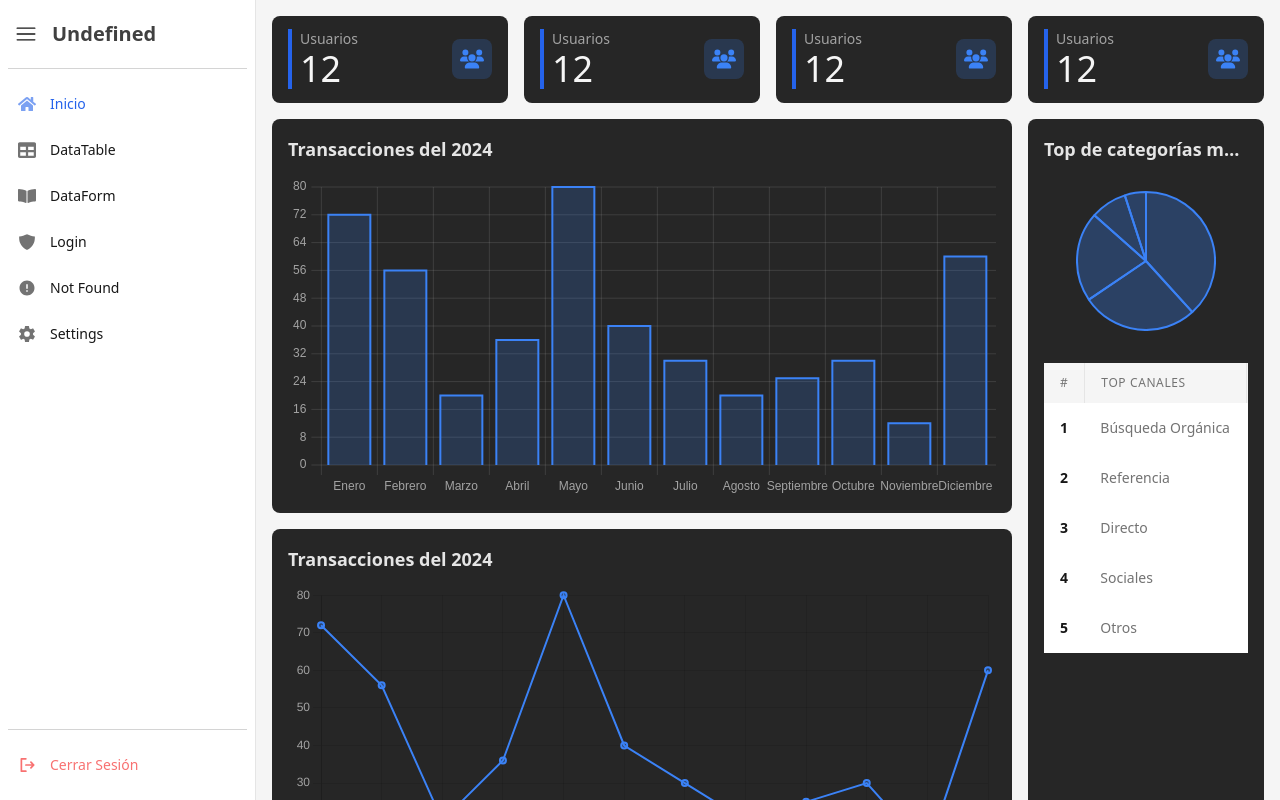
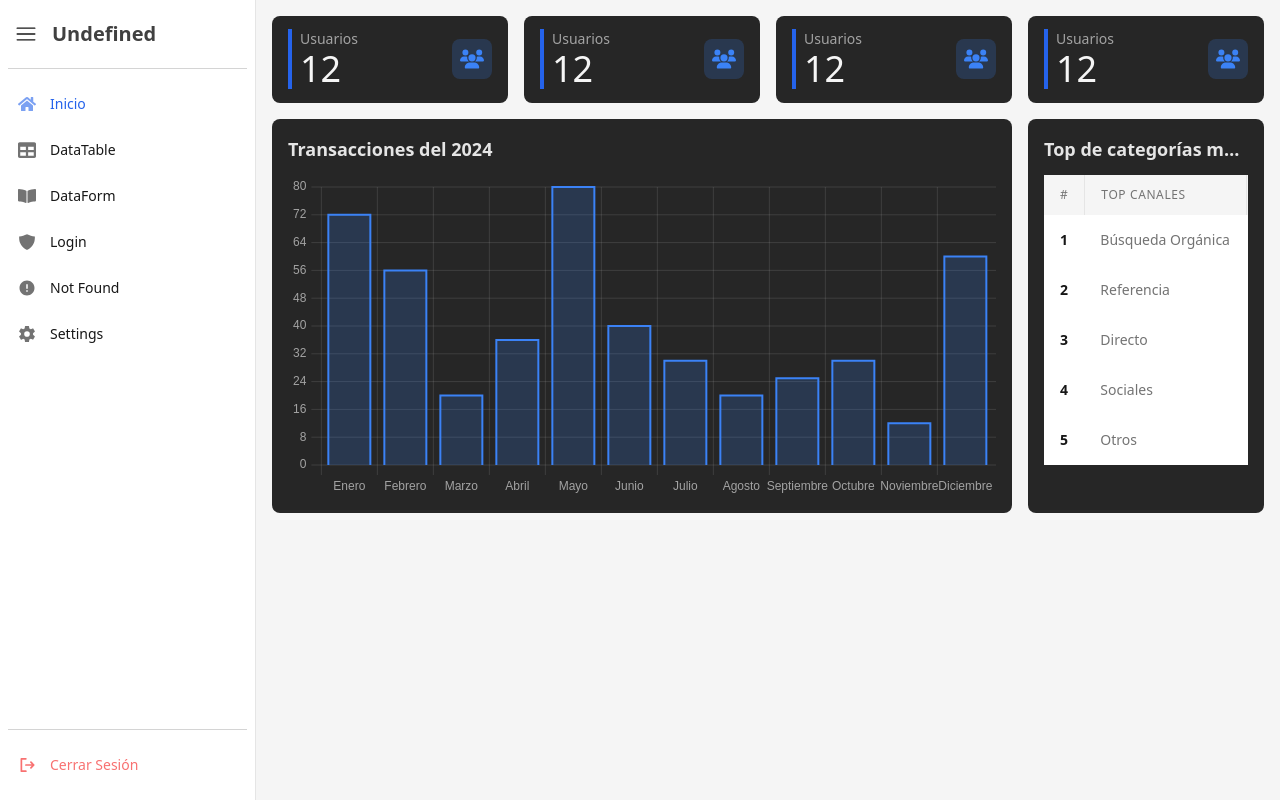
Before and after one commit to juniorencode/undefined-core, a React (Vite) app: page / in a window 1280 px wide. Built offline with nearby package versions, Linux system fonts and the light colour scheme.

Commit message:
refactor: remove chart.js

```diff
--- a/lib/components/BarStatBadge/index.jsx
+++ /dev/null
@@ -1,93 +0,0 @@
-import PropTypes from 'prop-types';
-import { Bar } from 'react-chartjs-2';
-import {
-  Chart as ChartJS,
-  CategoryScale,
-  LinearScale,
-  PointElement,
-  BarElement,
-  Title,
-  Tooltip,
-  Legend,
-  Filler
-} from 'chart.js';
-import {
-  primaryColors,
-  secondaryColors
-} from '../../utilities/color.utilities';
-import { cn } from '../../utilities/styles.utilities';
-import { tile } from '../../utilities/config.utilities';
-import { mergeObjectDeep } from '../../utilities/utils.utilities';
-
-ChartJS.register(
-  CategoryScale,
-  LinearScale,
-  PointElement,
-  BarElement,
-  Title,
-  Tooltip,
-  Legend,
-  Filler
-);
-
-export const BarStatBadge = ({
-  className,
-  title,
-  data,
-  options,
-  height = 1
-}) => {
-  const accentColor = primaryColors[localStorage.getItem('accent') || 'blue'];
-  const baseColor =
-    secondaryColors[localStorage.getItem('base') || 'neutral']['400'];
-  const defaultData = {
-    datasets: [
-      {
-        borderWidth: 2,
-        borderColor: `rgba(${accentColor['500']} / 1)`,
-        backgroundColor: `rgba(${accentColor['500']} / 0.3)`,
-        hoverBackgroundColor: `rgba(${accentColor['500']} / 0.5)`
-      }
-    ]
-  };
-  const defaultOptions = {
-    maintainAspectRatio: false,
-    responsive: true,
-    animation: true,
-    scales: {
-      x: {
-        ticks: {
-          color: `rgb(${baseColor})`
-        }
-      },
-      y: { ticks: { color: `rgb(${baseColor})` } }
-    }
-  };
-
-  return (
-    <div
-      className={cn('p-4 rounded-lg bg-secondary-800', className)}
-      style={{ height: tile * height + 16 * (height - 1) + 'px' }}
-    >
-      {title && (
-        <p className="h-10 text-lg text-nowrap font-semibold truncate text-secondary-200">
-          {title}
-        </p>
-      )}
-      <div className="h-[calc(100%-40px)]">
-        <Bar
-          data={mergeObjectDeep(defaultData, data)}
-          options={mergeObjectDeep(defaultOptions, options)}
-        />
-      </div>
-    </div>
-  );
-};
-
-BarStatBadge.propTypes = {
-  className: PropTypes.string,
-  title: PropTypes.string,
-  data: PropTypes.object,
-  options: PropTypes.object,
-  height: PropTypes.number
-};
--- a/lib/components/Chart/index.jsx
+++ b/lib/components/Chart/index.jsx
@@ -10,6 +10,7 @@ import { tile } from '../../utilities/config.utilities';
 export const Chart = ({ className, title, options, height = 1 }) => {
   const accentColor = primaryColors[localStorage.getItem('accent') || 'blue'];
   const baseColor = secondaryColors[localStorage.getItem('base') || 'neutral'];
+  const domRef = useRef(null);
   const canvasRef = useRef(null);
   const state = {
     tooltipVisible: false,
@@ -585,9 +586,16 @@ export const Chart = ({ className, title, options, height = 1 }) => {
     // eslint-disable-next-line
   }, [canvasRef.current]);
 
+  useEffect(() => {
+    if (!ctx) return;
+    resize();
+    // eslint-disable-next-line
+  }, [className, height]);
+
   return (
     <div
       className={cn('p-4 rounded-lg bg-secondary-800', className)}
+      ref={domRef}
       style={{ height: tile * height + 16 * (height - 1) + 'px' }}
     >
       {title && (
--- a/lib/components/LineStatBadge/index.jsx
+++ /dev/null
@@ -1,93 +0,0 @@
-import PropTypes from 'prop-types';
-import { Line } from 'react-chartjs-2';
-import {
-  Chart as ChartJS,
-  CategoryScale,
-  LinearScale,
-  PointElement,
-  Title,
-  Tooltip,
-  Legend,
-  Filler,
-  LineElement
-} from 'chart.js';
-import {
-  primaryColors,
-  secondaryColors
-} from '../../utilities/color.utilities';
-import { mergeObjectDeep } from '../../utilities/utils.utilities';
-import { tile } from '../../utilities/config.utilities';
-import { cn } from '../../utilities/styles.utilities';
-
-ChartJS.register(
-  CategoryScale,
-  LinearScale,
-  PointElement,
-  LineElement,
-  Title,
-  Tooltip,
-  Legend,
-  Filler
-);
-
-export const LineStatBadge = ({
-  className,
-  title,
-  data,
-  options,
-  height = 1
-}) => {
-  const accentColor = primaryColors[localStorage.getItem('accent') || 'blue'];
-  const baseColor =
-    secondaryColors[localStorage.getItem('base') || 'neutral']['400'];
-  const defaultData = {
-    datasets: [
-      {
-        borderWidth: 2,
-        borderColor: `rgba(${accentColor['500']} / 1)`,
-        backgroundColor: `rgba(${accentColor['500']} / 0.3)`,
-        hoverBackgroundColor: `rgba(${accentColor['500']} / 0.5)`
-      }
-    ]
-  };
-  const defaultOptions = {
-    maintainAspectRatio: false,
-    responsive: true,
-    animation: true,
-    scales: {
-      x: {
-        ticks: {
-          color: `rgb(${baseColor})`
-        }
-      },
-      y: { ticks: { color: `rgb(${baseColor})` } }
-    }
-  };
-
-  return (
-    <div
-      className={cn('p-4 rounded-lg bg-secondary-800', className)}
-      style={{ height: tile * height + 16 * (height - 1) + 'px' }}
-    >
-      {title && (
-        <p className="h-10 text-lg text-nowrap font-semibold truncate text-secondary-200">
-          {title}
-        </p>
-      )}
-      <div className="h-[calc(100%-40px)]">
-        <Line
-          data={mergeObjectDeep(defaultData, data)}
-          options={mergeObjectDeep(defaultOptions, options)}
-        />
-      </div>
-    </div>
-  );
-};
-
-LineStatBadge.propTypes = {
-  className: PropTypes.string,
-  title: PropTypes.string,
-  data: PropTypes.object,
-  options: PropTypes.object,
-  height: PropTypes.number
-};
--- a/lib/components/TableBadge/index.jsx
+++ b/lib/components/TableBadge/index.jsx
@@ -1,48 +1,16 @@
 import PropTypes from 'prop-types';
-import { Pie } from 'react-chartjs-2';
-import {
-  Chart as ChartJS,
-  ArcElement,
-  Title,
-  Tooltip,
-  Legend,
-  Filler
-} from 'chart.js';
-import { Table } from '../Table';
 import { cn } from '../../utilities/styles.utilities';
 import { tile } from '../../utilities/config.utilities';
-import { primaryColors } from '../../utilities/color.utilities';
-import { mergeObjectDeep } from '../../utilities/utils.utilities';
-
-ChartJS.register(ArcElement, Title, Tooltip, Legend, Filler);
+import { Table } from '../Table';
 
 export const TableBadge = ({
   className,
   title,
   structure,
   data,
-  dataPie,
-  options,
   noSeqNum,
   height = 1
 }) => {
-  const accentColor = primaryColors[localStorage.getItem('accent') || 'blue'];
-  const defaultData = {
-    datasets: [
-      {
-        borderWidth: 2,
-        borderColor: `rgba(${accentColor['500']} / 1)`,
-        backgroundColor: `rgba(${accentColor['500']} / 0.3)`,
-        hoverBackgroundColor: `rgba(${accentColor['500']} / 0.5)`
-      }
-    ]
-  };
-  const defaultOptions = {
-    maintainAspectRatio: true,
-    responsive: true,
-    animation: true
-  };
-
   return (
     <div
       className={cn('p-4 rounded-lg bg-secondary-800', className)}
@@ -54,14 +22,6 @@ export const TableBadge = ({
         </p>
       )}
       <div className="flex flex-col gap-4">
-        {dataPie && (
-          <div className="px-8 py-4">
-            <Pie
-              data={mergeObjectDeep(defaultData, dataPie)}
-              options={mergeObjectDeep(defaultOptions, options)}
-            />
-          </div>
-        )}
         <Table
           className="h-[calc(100%-40px)]"
           minHeight={50}
--- a/lib/main.js
+++ b/lib/main.js
@@ -1,8 +1,6 @@
 export { Chart } from './components/Chart';
 
 export { CountBadge } from './components/CountBadge';
-export { LineStatBadge } from './components/LineStatBadge';
-export { BarStatBadge } from './components/BarStatBadge';
 export { TableBadge } from './components/TableBadge';
 export { Navigation } from './components/Navigation';
 export { Breadcrumb } from './components/Breadcrumb';
--- a/package.json
+++ b/package.json
@@ -36,8 +36,6 @@
   "dependencies": {
     "@dnd-kit/core": "^6.1.0",
     "@dnd-kit/sortable": "^8.0.0",
-    "chart.js": "^4.4.3",
-    "react-chartjs-2": "^5.2.0",
     "react-icons": "^5.2.1",
     "react-player": "^2.16.0"
   },
--- a/src/pages/HomePage/index.jsx
+++ b/src/pages/HomePage/index.jsx
@@ -1,12 +1,6 @@
 import { FaUsers } from 'react-icons/fa6';
 import { BaseLayout } from '../../../lib/layouts';
-import {
-  CountBadge,
-  LineStatBadge,
-  BarStatBadge,
-  TableBadge,
-  Chart
-} from '../../../lib/main.js';
+import { CountBadge, TableBadge, Chart } from '../../../lib/main.js';
 
 export const HomePage = () => {
   const values = [72, 56, 20, 36, 80, 40, 30, 20, 25, 30, 12, 60];
@@ -24,12 +18,6 @@ export const HomePage = () => {
     'Noviembre',
     'Diciembre'
   ];
-
-  const options = {
-    plugins: {
-      legend: { display: false }
-    }
-  };
 
   const data = {
     labels: months,
@@ -70,29 +58,17 @@ export const HomePage = () => {
         />
       </div>
       <div className="grid grid-cols-4 gap-4">
-        <div className="flex flex-col col-span-3 gap-4">
-          {/* <BarStatBadge
-            className="col-span-3"
-            title="Transacciones del 2024"
-            data={data}
-            options={options}
-            height={4}
-          /> */}
         <Chart
           className="col-span-3"
           title="Transacciones del 2024"
           data={data}
           options={{
             type: 'bar',
-              // title: 'Bar Chart',
             data: {
               labels: months,
               datasets: [
                 {
-                    // label: '# of votes',
                   data: values,
-                    // borderColor: 'rgba(255 99 132 / 1)',
-                    // backgroundColor: 'rgba(255 99 132 / 0.2)',
                   borderWidth: 2
                 }
               ]
@@ -100,16 +76,8 @@ export const HomePage = () => {
           }}
           height={4}
         />
-          <LineStatBadge
-            className="col-span-3"
-            title="Transacciones del 2024"
-            data={data}
-            options={options}
-            height={4}
-          />
-        </div>
-        <div className="col-span-1">
         <TableBadge
+          className="col-span-1"
           title="Top de categorías mas usadas"
           structure={[
             {
@@ -150,25 +118,8 @@ export const HomePage = () => {
               number: 734
             }
           ]}
-            dataPie={{
-              labels: [
-                'Búsqueda Orgánica',
-                'Referencia',
-                'Directo',
-                'Sociales',
-                'Otros'
-              ],
-              datasets: [
-                {
-                  label: 'Examples',
-                  data: [5649, 4025, 3105, 1251, 734]
-                }
-              ]
-            }}
-            options={options}
-            height={8}
+          height={4}
         />
-        </div>
       </div>
     </BaseLayout>
   );
```
Also changed, not shown: 1 other file (tests, documents, lock files or other folders). Lines whose indentation alone changed are shown as unchanged.
